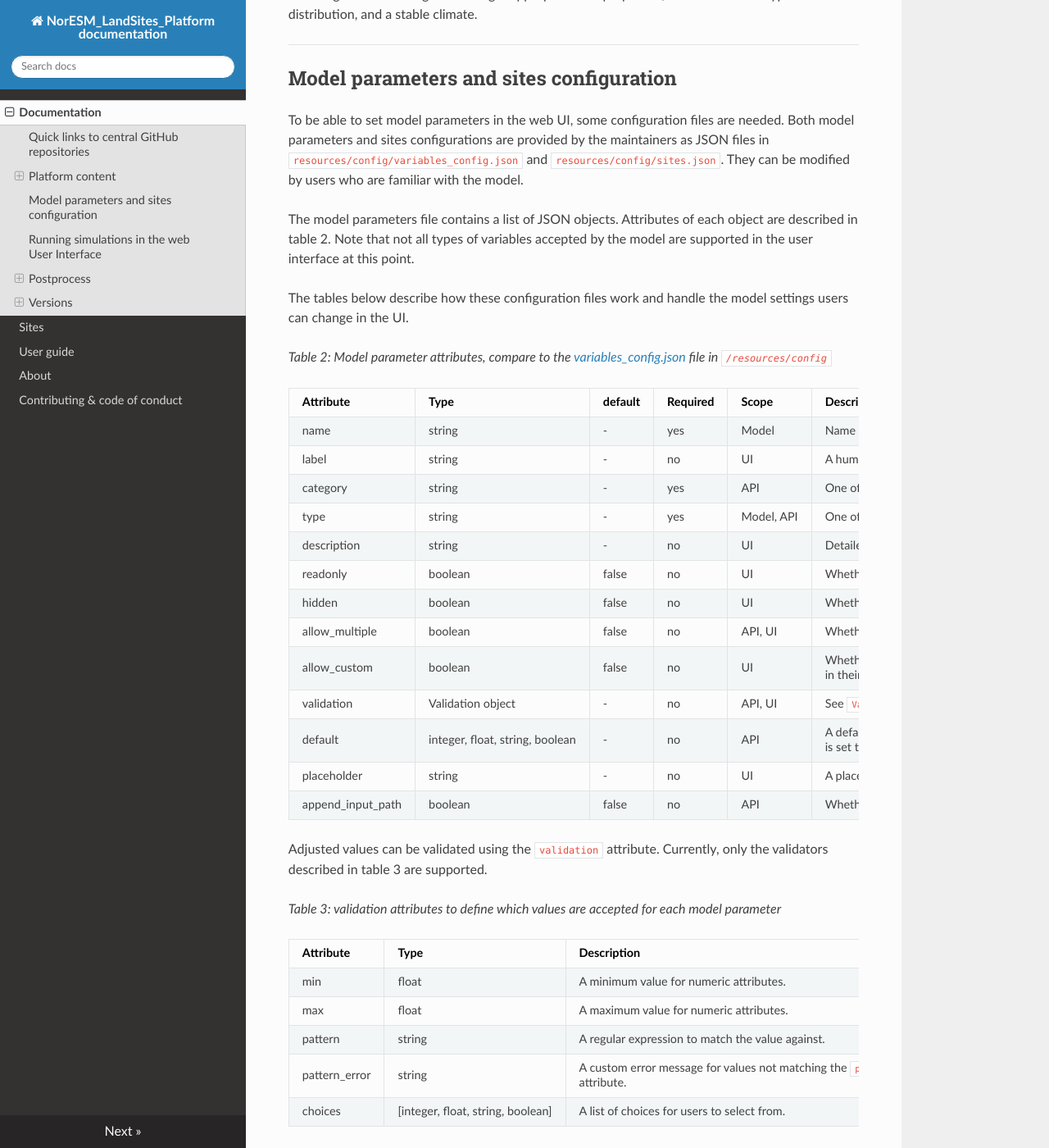
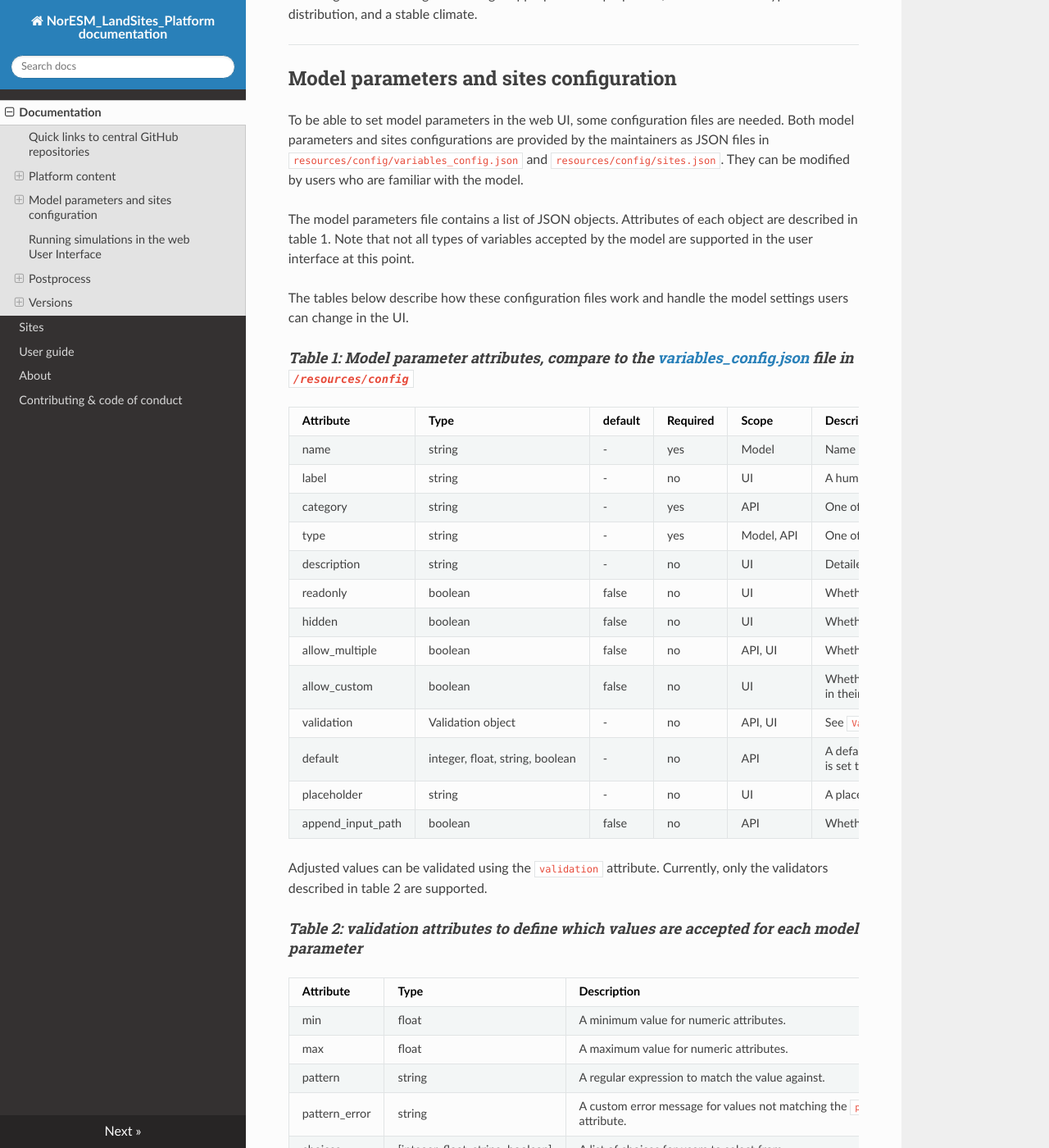
Before and after one commit to NorESMhub/noresm-land-sites-platform, an MkDocs documentation site: the page built from docs/index.md, in a window 1280 px wide and 1400 px high, scrolled down 7743 px. Shown: the whole window at 82% size. Built offline with MkDocs 1.6.1, drawn with Linux system fonts in a browser that asks for light colours; nearby versions of some CDN libraries; some of the changed text lies outside the part shown.

Commit message:
Update index.md

```diff
--- a/docs/index.md
+++ b/docs/index.md
@@ -166,11 +166,11 @@ To get realistic simulations, the model needs to run for a while to reach a stat
 
 To be able to set model parameters in the web UI, some configuration files are needed. Both model parameters and sites configurations are provided by the maintainers as JSON files in `resources/config/variables_config.json` and `resources/config/sites.json`. They can be modified by users who are familiar with the model.
 
-The model parameters file contains a list of JSON objects. Attributes of each object are described in table 2. Note that not all types of variables accepted by the model are supported in the user interface at this point.
+The model parameters file contains a list of JSON objects. Attributes of each object are described in table 1. Note that not all types of variables accepted by the model are supported in the user interface at this point.
 
 The tables below describe how these configuration files work and handle the model settings users can change in the UI.
 
-*Table 2: Model parameter attributes, compare to the [variables_config.json](https://github.com/NorESMhub/noresm-land-sites-platform/blob/main/resources/config/variables_config.json) file in `/resources/config`*
+####*Table 1: Model parameter attributes, compare to the [variables_config.json](https://github.com/NorESMhub/noresm-land-sites-platform/blob/main/resources/config/variables_config.json) file in `/resources/config`*
 
 | Attribute         | Type                            | default | Required | Scope      | Description                                                                                                                                              |
 |-------------------|---------------------------------|---------|----------|------------|----------------------------------------------------------------------------------------------------------------------------------------------------------|
@@ -189,9 +189,9 @@ The tables below describe how these configuration files work and handle the mode
 | append_input_path | boolean                         | false   | no       | API        | Whether to adjust a path value based on its relative location in the input folder.                                                                       |
 
 
-Adjusted values can be validated using the `validation` attribute. Currently, only the validators described in table 3 are supported.
+Adjusted values can be validated using the `validation` attribute. Currently, only the validators described in table 2 are supported.
 
-*Table 3: validation attributes to define which values are accepted for each model parameter*
+####*Table 2: validation attributes to define which values are accepted for each model parameter*
 
 | Attribute     | Type                              | Description                                                             |
 |---------------|-----------------------------------|-------------------------------------------------------------------------|
```
Also changed, not shown: other parts of docs/index.md (+2 -2 lines).
